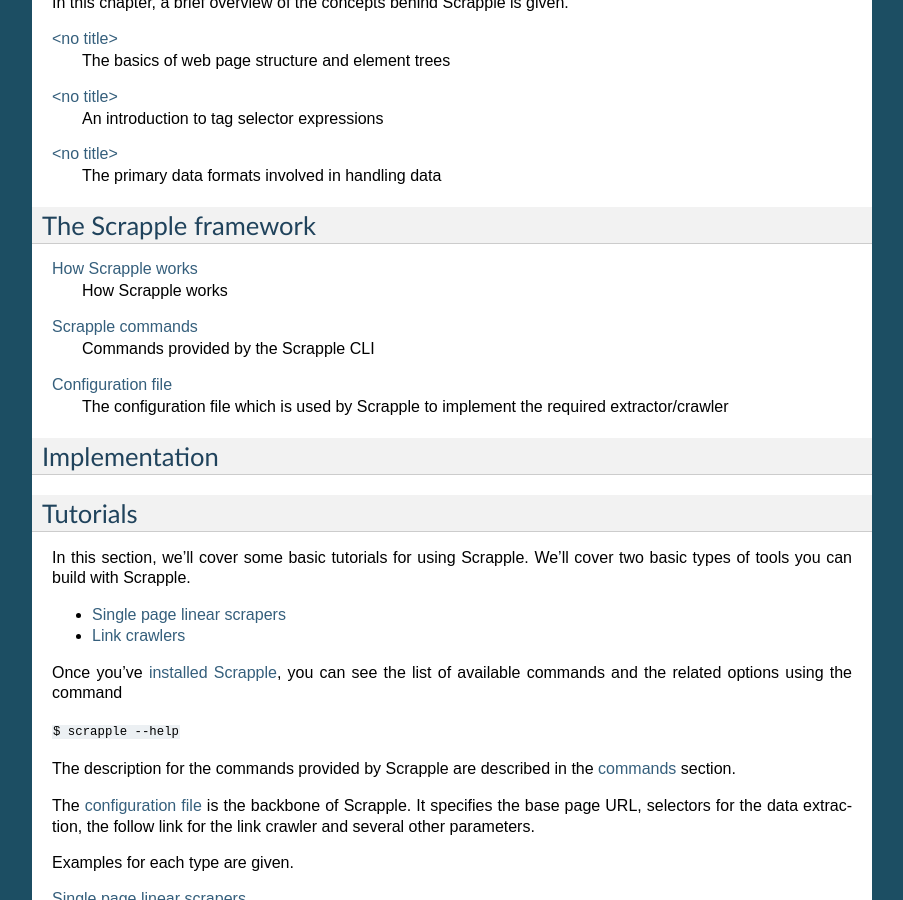
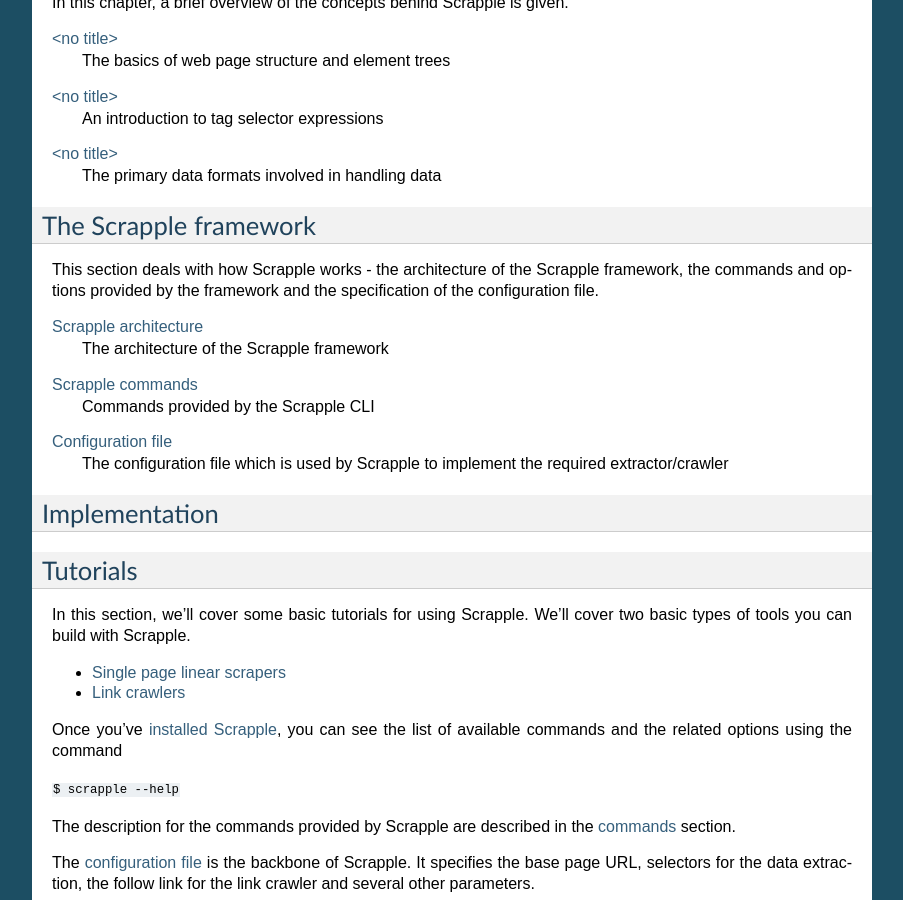
Before and after one commit to AlexMathew/scrapple, a Sphinx documentation site: the page built from docs/index.rst, in a window 1280 px wide and 900 px high, scrolled down 993 px. Shown: the whole window, without its empty margins (198-1101 px from the left). Built offline with Sphinx 7.4.7, drawn with Linux system fonts in a browser that asks for light colours.

Commit message:
Update docs

```diff
--- a/docs/framework/basic.rst
+++ b/docs/framework/basic.rst
@@ -1,8 +1,8 @@
 .. _framework-basic:
 
-==================
-How Scrapple works
-==================
+=====================
+Scrapple architecture
+=====================
 
 Scrapple provides a command line interface (CLI) to access a set of commands which can be used for implementing various types of web content extractors. The basic architecture of Scrapple explains how the various components are related.
 
--- a/docs/index.rst
+++ b/docs/index.rst
@@ -76,6 +76,9 @@
 The Scrapple framework
 ======================
 
+This section deals with how Scrapple works - the architecture of the Scrapple framework, the commands and options provided by the framework and the specification of the configuration file.
+
+
 .. toctree::
    :maxdepth: 2
    :hidden:
@@ -85,7 +88,7 @@
    framework/config
 
 :doc:`framework/basic`
-    How Scrapple works
+    The architecture of the Scrapple framework
 
 :doc:`framework/commands`
     Commands provided by the Scrapple CLI
```
